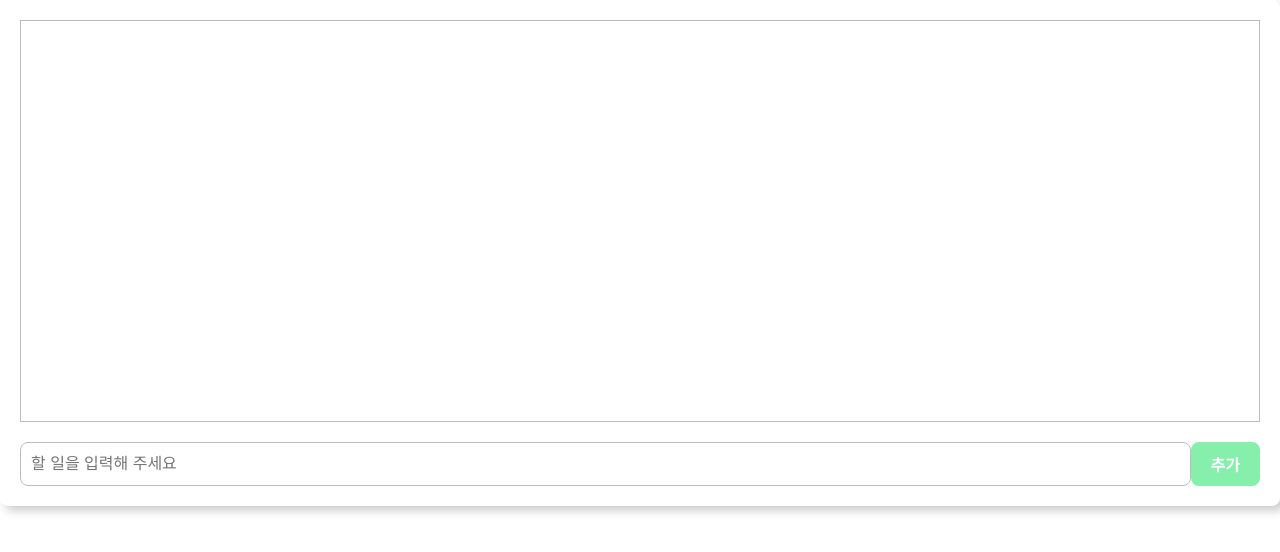
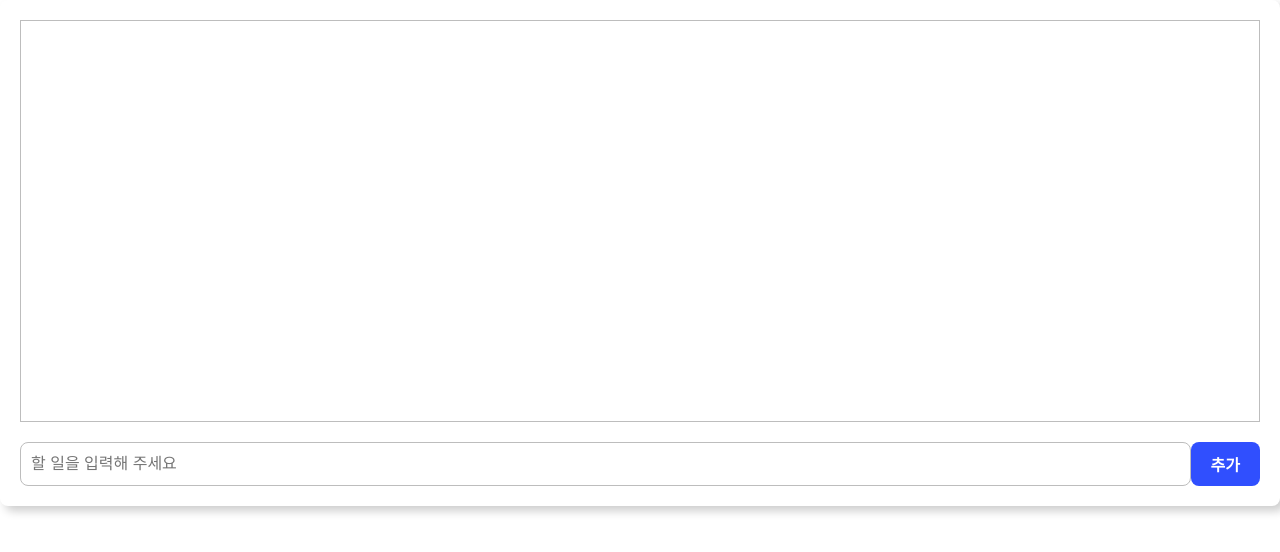
Before and after one commit to kirim-Lee/react-tdd, a React app: page / in a window 1280 px wide. Shown: the top 552 px of the page. Built offline with nearby package versions, Linux system fonts and the light colour scheme; a web font is replaced by a local one.

Commit message:
✨ 컨텍스트를 사용하도록 구조 수정

```diff
--- a/src/App.tsx
+++ b/src/App.tsx
@@ -1,55 +1,18 @@
 import { useState } from 'react';
 import '../public/scss/style.scss';
-import {
-  Container,
-  Contents,
-  Button,
-  InputContainer,
-  Input,
-  TodoItem,
-  TodoListContainer,
-} from './Components';
+import { Container, Contents, InputContainer, TodoList } from './Components';
+import { TodoListProvider } from './Contexts/TodoList';
 
 const App = () => {
-  const [toDo, setTodo] = useState<string>('');
-  const [toDoList, setToDoList] = useState<string[]>([]);
-
-  const handleAdd = () => setToDoList([...toDoList, toDo]);
-
-  const handleDelete = (index: number) => {
-    let list = [...toDoList];
-    list.splice(index, 1);
-    setToDoList(list);
-  };
-
   return (
-    <Container>
-      <Contents>
-        <TodoListContainer data-testid="toDoList">
-          {toDoList.map((item, index) => (
-            <TodoItem
-              key={item}
-              label={item}
-              onDelete={() => handleDelete(index)}
-            />
-          ))}
-        </TodoListContainer>
-
-        <InputContainer>
-          <Input
-            placeholder="할 일을 입력해 주세요"
-            value={toDo}
-            onChange={setTodo}
-          />
-          <Button
-            label="추가"
-            backgroundColor="#86efac"
-            hoverColor="#0891b2"
-            onClick={handleAdd}
-          />
-        </InputContainer>
-      </Contents>
-    </Container>
+    <TodoListProvider>
+      <Container>
+        <Contents>
+          <TodoList />
+          <InputContainer />
+        </Contents>
+      </Container>
+    </TodoListProvider>
   );
 };
 
--- /dev/null
+++ b/src/Components/InputContainer.tsx
@@ -0,0 +1,30 @@
+import React, { useContext, useState } from 'react';
+import styled from 'styled-components';
+import { Input } from './Input';
+import { Button } from './Button';
+import { TodoListContext } from '../Contexts/TodoList';
+
+const Container = styled.div`
+  display: flex;
+`;
+
+export const InputContainer = () => {
+  const { addTodo } = useContext(TodoListContext);
+  const [todo, setTodo] = useState<string>('');
+
+  const handleAdd = () => {
+    addTodo(todo);
+    setTodo('');
+  };
+
+  return (
+    <Container>
+      <Input
+        placeholder="할 일을 입력해 주세요"
+        value={todo}
+        onChange={setTodo}
+      />
+      <Button label="추가" onClick={handleAdd} />
+    </Container>
+  );
+};
--- /dev/null
+++ b/src/Components/TodoList.tsx
@@ -0,0 +1,24 @@
+import React, { useContext, useState } from 'react';
+import styled from 'styled-components';
+import { TodoItem } from './TodoItem';
+import { TodoListContext } from '../Contexts/TodoList';
+
+const Container = styled.div`
+  min-width: 350px;
+  height: 400px;
+  overflow-y: scroll;
+  border: 1px solid #bdbdbd;
+  margin-bottom: 20px;
+`;
+
+export const TodoList = () => {
+  const { todoList, deleteTodo } = useContext(TodoListContext);
+
+  return (
+    <Container data-testid="toDoList">
+      {todoList.map((item, index) => (
+        <TodoItem key={item} label={item} onDelete={() => deleteTodo(index)} />
+      ))}
+    </Container>
+  );
+};
--- a/src/Components/index.tsx
+++ b/src/Components/index.tsx
@@ -2,18 +2,6 @@ import styled from 'styled-components';
 
 export const Container = styled.div`
   text-align: center;
-`;
-
-export const InputContainer = styled.div`
-  display: flex;
-`;
-
-export const TodoListContainer = styled.div`
-  min-width: 350px;
-  height: 400px;
-  overflow-y: scroll;
-  border: 1px solid #bdbdbd;
-  margin-bottom: 20px;
 `;
 
 export const Contents = styled.div`
@@ -57,3 +45,5 @@ export const AppLogo = styled.img`
 export * from './Button';
 export * from './Input';
 export * from './TodoItem';
+export * from './InputContainer';
+export * from './TodoList';
--- /dev/null
+++ b/src/Contexts/TodoList.tsx
@@ -0,0 +1,37 @@
+import { createContext, useState } from 'react';
+
+interface IContext {
+  readonly todoList: string[];
+  readonly addTodo: (toDo: string) => void;
+  readonly deleteTodo: (index: number) => void;
+}
+
+const TodoListContext = createContext<IContext>({
+  todoList: [],
+  addTodo: () => {},
+  deleteTodo: () => {},
+});
+
+interface IProps {
+  children: JSX.Element | JSX.Element[];
+}
+
+const TodoListProvider = ({ children }: IProps): JSX.Element => {
+  const [todoList, setTodoList] = useState<string[]>([]);
+
+  const addTodo = (toDo: string) => setTodoList([...todoList, toDo]);
+
+  const deleteTodo = (index: number) => {
+    let list = [...todoList];
+    list.splice(index, 1);
+    setTodoList(list);
+  };
+
+  return (
+    <TodoListContext.Provider value={{ todoList, addTodo, deleteTodo }}>
+      {children}
+    </TodoListContext.Provider>
+  );
+};
+
+export { TodoListContext, TodoListProvider };
```
Also changed, not shown: 2 other files (tests, documents, lock files or other folders).
